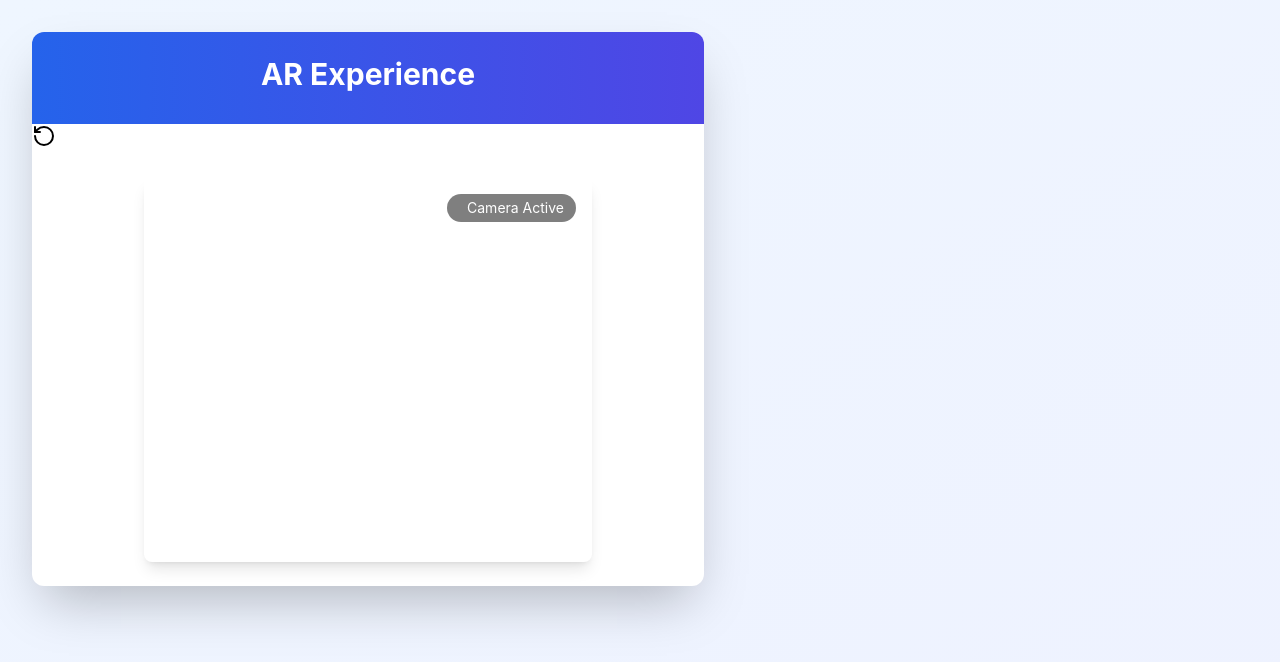
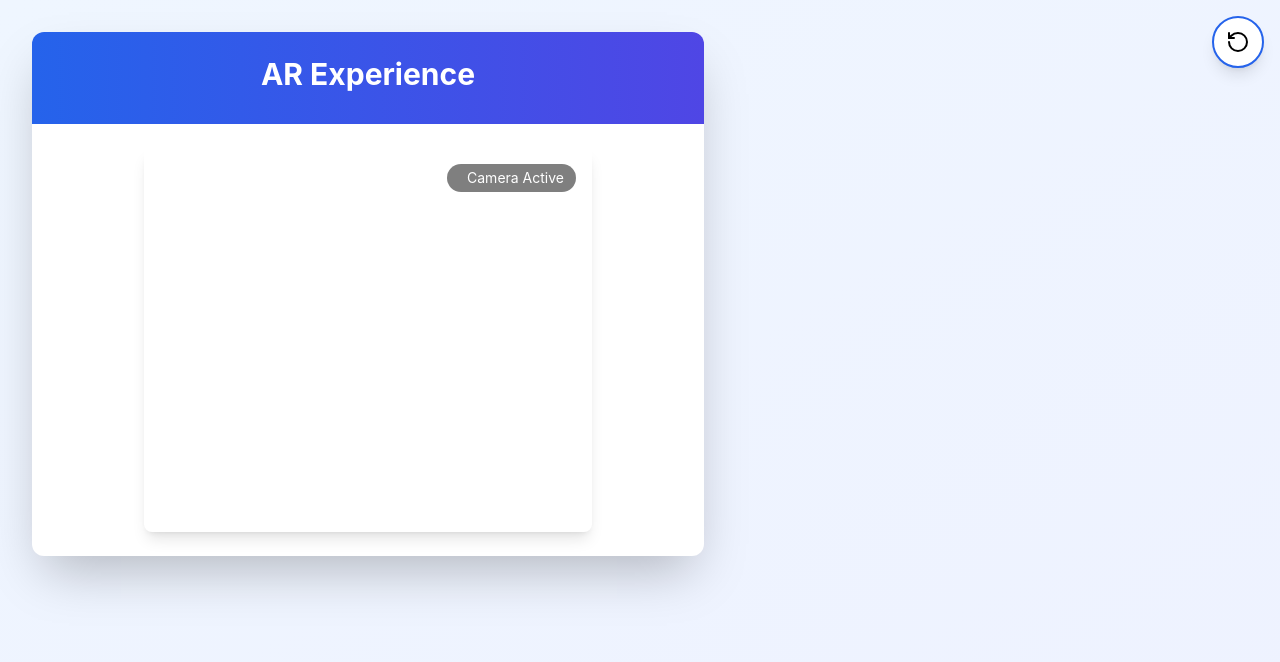
Before and after one commit to karpagam1602/arcam, a React (Create React App) app: page / in a window 1280 px wide. Shown: the top 662 px of the page. Built offline with nearby package versions, Linux system fonts and the light colour scheme; no server answers.

Commit message:
cam code changes commit

```diff
--- a/src/CameraAccess.js
+++ b/src/CameraAccess.js
@@ -1,5 +1,5 @@
 import React, { useRef, useState } from "react";
-import { Camera, RefreshCw, RotateCcw } from "lucide-react";
+import { Camera, RefreshCw, RotateCcw } from "lucide-react"; // Ensure you install lucide-react
 import Webcam from "react-webcam";
 
 const CameraAccess = () => {
@@ -35,7 +35,7 @@ const CameraAccess = () => {
 
         <button
           onClick={flipCamera}
-          className="absolute bottom-4 right-4 p-3 bg-white rounded-full shadow-lg hover:bg-gray-100 transition-colors duration-300"
+          className="flip-camera-button"
           title="Switch Camera"
         >
           <RotateCcw className="w-6 h-6 text-blue-600" />
@@ -49,7 +49,9 @@ const CameraAccess = () => {
                   alt="Captured"
                   className="captured-image"
                 />
-
+                <button onClick={retakePhoto} className="retake-button">
+                  Retake
+                </button>
               </div>
             ) : (
               <div className="relative">
--- a/src/index.css
+++ b/src/index.css
@@ -31,12 +31,8 @@ code {
   @apply text-3xl font-bold text-white mb-2;
 }
 
-.header-subtitle {
-  @apply text-blue-100 text-sm;
-}
-
 .camera-content {
-  @apply p-6 flex flex-col items-center space-y-6;
+  @apply p-6 flex flex-col items-center space-y-6 relative; /* Added relative positioning */
 }
 
 .webcam-container {
@@ -66,6 +62,7 @@ code {
 .image-overlay {
   @apply absolute inset-0 flex items-center justify-center opacity-0 hover:opacity-100 transition-opacity duration-300 bg-black bg-opacity-40;
 }
+
 .flip-camera-button {
-  @apply absolute top-4 right-4 p-3 bg-white rounded-full shadow-lg hover:bg-gray-100 transition-colors duration-300;
+  @apply absolute top-4 right-4 p-3 bg-white rounded-full shadow-lg border-2 border-blue-600 hover:bg-gray-100 transition-colors duration-300 flex items-center justify-center;
 }
```
